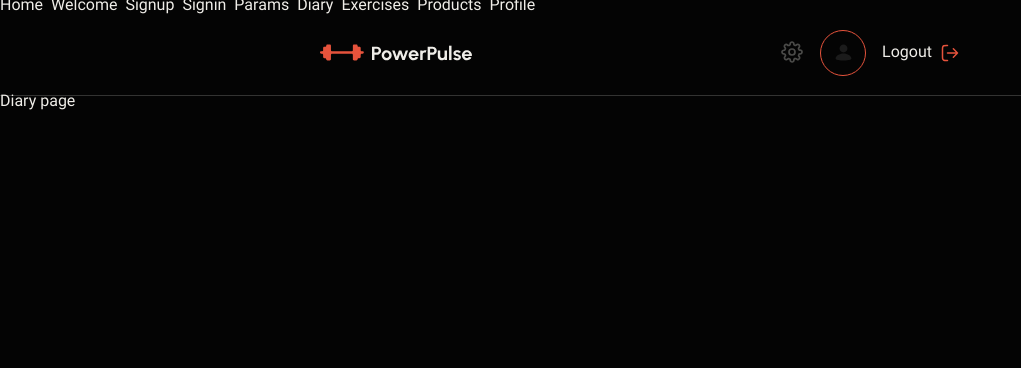
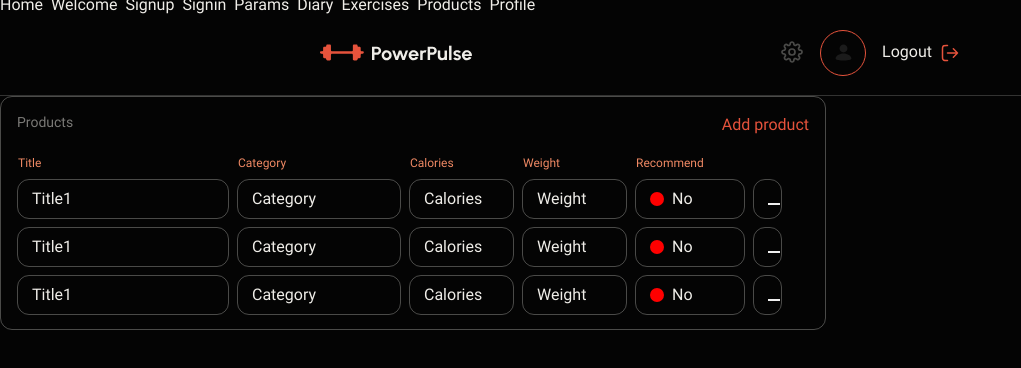
Before and after one commit to Sat98Ram/power-pulse-goit, a React (Vite) app: page /power-pulse-goit/diary in a window 1280 px wide. Shown: the top 368 px of the page, without its empty margins (0-1021 px from the left). Built offline with nearby package versions, Linux system fonts and the light colour scheme; no server answers.

Commit message:
Template created: DayExercices/Products template

```diff
--- a/src/components/diary/DayExercises/DayExercises.jsx
+++ b/src/components/diary/DayExercises/DayExercises.jsx
@@ -0,0 +1,49 @@
+import React from 'react'
+import styles from './DayExercises.module.css'
+const DayExercises = () => {
+    const exArr = [{Title: "Title1", Category: "Category", Calories: "Calories", Weight: "Weight", Recommend: false},
+    {Title: "Title1", Category: "Category", Calories: "Calories", Weight: "Weight", Recommend: false},
+    {Title: "Title1", Category: "Category", Calories: "Calories", Weight: "Weight", Recommend: false},
+    {Title: "Title1", Category: "Category", Calories: "Calories", Weight: "Weight", Recommend: false},
+    {Title: "Title1", Category: "Category", Calories: "Calories", Weight: "Weight", Recommend: false},
+    {Title: "Title1", Category: "Category", Calories: "Calories", Weight: "Weight", Recommend: false},
+    {Title: "Title1", Category: "Category", Calories: "Calories", Weight: "Weight", Recommend: false},
+]
+    const listOfExercises = exArr.map((obj)=>{
+        return (
+            <tr>
+                <td className={styles.tdTitle}>{obj.Title}</td>
+                <td className={styles.tdCategory}>{obj.Category}</td>
+                <td className={styles.tdCalories}>{obj.Calories}</td>
+                <td className={styles.tdWeight}>{obj.Weight}</td>
+                <td className={styles.tdRecommend}>{obj.Recommend ?
+                    (<><span><svg className={styles.recommendCircle}><circle cx="7" cy="7" r="7" fill="green"/></svg><p>Yes</p></span></>) :
+                    (<><span><svg className={styles.recommendCircle}><circle cx="7" cy="7" r="7" fill="red"/></svg><p>No</p></span></>)}</td>
+                <td className={styles.tdDellete}><button></button></td>
+            </tr>
+        )
+    })
+  return (
+    <div className={styles.DayExercises}>
+        <div className={styles.DayExercisesHead}><h2>Products</h2><p>Add product</p></div>
+        <div className={styles.DayExercisesTable}>
+            <table>
+                <thead>
+                    <tr>
+                        <th className={styles.thTitle}>Title</th>
+                        <th className={styles.thCategory}>Category</th>
+                        <th className={styles.thCalories}>Calories</th>
+                        <th className={styles.thWeight}>Weight</th>
+                        <th className={styles.thRecommend}>Recommend</th>
+                    </tr>
+                </thead>
+                <tbody>
+                    {listOfExercises}
+                </tbody>
+            </table>
+        </div>
+    </div>
+  )
+}
+
+export default DayExercises
--- a/src/components/diary/DayExercises/DayExercises.module.css
+++ b/src/components/diary/DayExercises/DayExercises.module.css
@@ -0,0 +1,128 @@
+.DayExercises{
+    border: 1px solid #EFEDE84D;
+    border-radius: 12px;
+    width: 826px;
+    height: 234px;
+    /* padding-bottom: 16px; */
+    /* padding-right: 16px;
+    padding-left: 16px; */
+    padding-top: 16px;
+}
+
+.DayExercisesHead{
+    margin: 0px 16px 0px 16px;
+    display: flex;
+    justify-content: space-between;
+}
+.DayExercisesHead h2{
+    font-family: Roboto;
+    font-size: 14px;
+    font-weight: 400;
+    line-height: 18px;
+    letter-spacing: 0px;
+
+    text-align: left;
+    color: #EFEDE880;
+}
+.DayExercisesHead p{
+    font-family: Roboto;
+    font-size: 16px;
+    font-weight: 500;
+    line-height: 24px;
+    letter-spacing: 0em;
+
+    text-align: left;
+    color: #E6533C;
+}
+::-webkit-scrollbar{
+    width: 6px;
+}
+::-webkit-scrollbar-thumb {
+    background: #EFEDE81A;
+    border-radius: 12px;
+  }
+span{
+    display: flex;
+    align-items: center;
+    gap: 8px;
+}
+span p{
+    display: inline-block;
+}
+
+/* ------------------------------------- */
+/* TABLE */
+table{
+    position: relative;
+    gap: 8px;
+    border-spacing: 8px;
+    border: none;
+}
+
+thead{
+    display: block;
+    height: 18px;
+}
+tbody{
+    display: block;
+    height: 146px;
+    margin-top: 8px;
+
+    overflow-y: auto;
+    padding: 0px;
+}
+thead, tbody{
+    padding-right: 18px;
+}
+tbody tr{
+    height: 40px;
+}
+
+th{
+    font-family: Roboto;
+    font-size: 12px;
+    font-weight: 400;
+    line-height: 18px;
+    letter-spacing: 0px;
+
+    text-align: left;
+    color: #EF8964;
+
+
+}
+td{
+    border-radius: 12px;
+    border: 1px solid #EFEDE84D;
+    padding-left: 14px;
+
+    font-family: Roboto;
+    font-size: 16px;
+    font-weight: 400;
+    line-height: 24px;
+    letter-spacing: 0em;
+    text-align: left;
+
+}
+
+.tdTitle, .thTitle{
+    width: 212px;
+}
+.tdCategory, .thCategory{
+    width: 164px;
+}
+.tdCalories, .thCalories{
+    width: 105px;
+}
+.tdWeight, .thWeight{
+    width: 105px;
+}
+.tdRecommend, .thRecommend{
+    width: 110px;
+}
+/* ---------------------------------- */
+
+.recommendCircle{
+    display: block;
+    width: 14px;
+    height: 14px;
+}
--- a/src/pages/Diary/Diary.jsx
+++ b/src/pages/Diary/Diary.jsx
@@ -1,7 +1,9 @@
+import DayExercises from "../../components/diary/DayExercises/DayExercises";
+
 const Diary = () => {
   return (
     <>
-      <p>Diary page</p>
+      <DayExercises></DayExercises>
     </>
   );
 };
```
Also changed, not shown: src/components/diary/DayDashboard/DayDashboard.jsx (+9 -0 lines).
